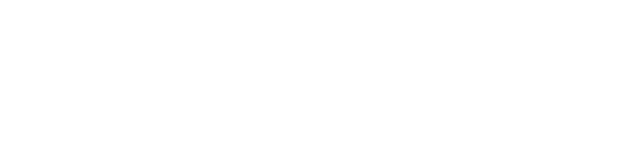
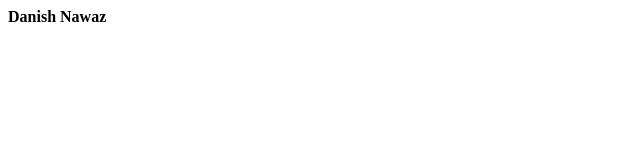
Before and after one commit to DAlgoSculptor/DanishGit, a plain HTML site: page index.html in a window 1280 px wide. Shown: the whole page, without its empty margins (0-640 px from the left). Drawn offline with Linux system fonts and the light colour scheme.

Commit message:
Add Strong Tag

```diff
--- a/index.html
+++ b/index.html
@@ -4,6 +4,7 @@
     <meta charset="UTF-8">
     <meta name="viewport" content="width=device-width, initial-scale=1.0">
     <title>Danish Nawaz</title>
+    <Strong>Danish Nawaz</Strong>
 </head>
 <body>
 
```
